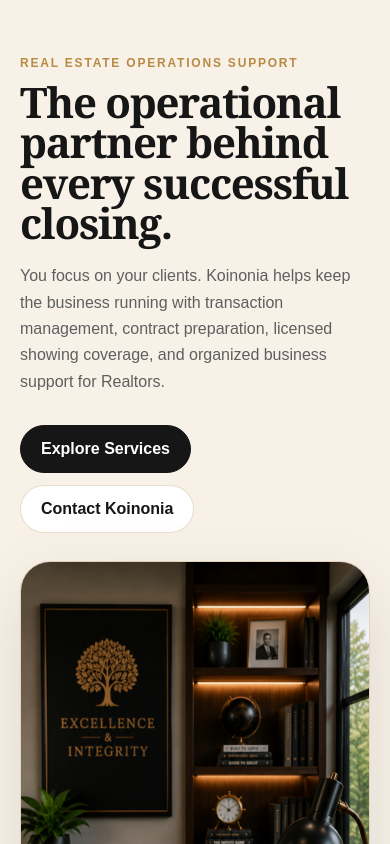
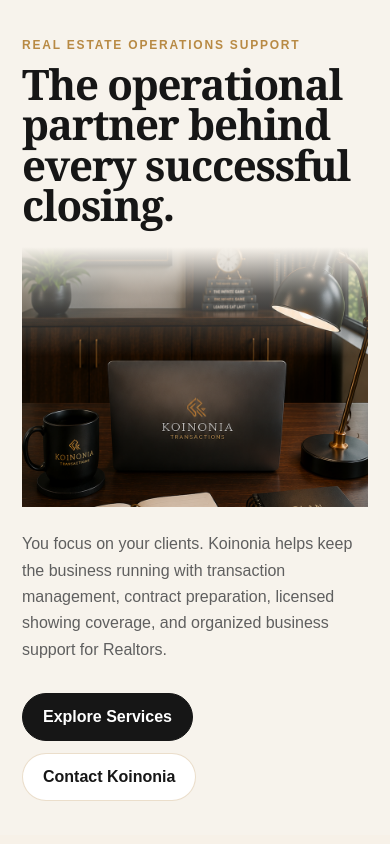
Before and after one commit to KoinoniaTransactions/Reynalds-OS, a Next.js app in the folder apps/web/: page /koinonia in a window 390 px wide. Shown: the top 844 px of the page. Built offline with nearby package versions, Linux system fonts and the light colour scheme.

Commit message:
Add full-bleed Koinonia home hero variant

```diff
--- a/apps/web/components/site/Hero/Hero.tsx
+++ b/apps/web/components/site/Hero/Hero.tsx
@@ -11,6 +11,7 @@ export type HeroProps = {
   visualDesktopSrc?: string;
   visualMobileSrc?: string;
   visualAlt?: string;
+  variant?: "standard" | "fullBleed";
 };
 
 export function Hero({
@@ -23,14 +24,32 @@ export function Hero({
   secondaryHref,
   visualDesktopSrc,
   visualMobileSrc,
-  visualAlt = "Koinonia organized real estate operations workspace"
+  visualAlt = "Koinonia organized real estate operations workspace",
+  variant = "standard"
 }: HeroProps) {
+  const heroClassName =
+    variant === "fullBleed"
+      ? "koinonia-section koinonia-hero full-bleed"
+      : "koinonia-section koinonia-hero";
+
   return (
-    <section className="koinonia-section koinonia-hero">
+    <section className={heroClassName}>
       <div className="koinonia-container koinonia-hero-grid">
-        <div>
+        <div className="koinonia-hero-copy">
           <div className="koinonia-eyebrow">{eyebrow}</div>
           <h1 className="koinonia-title">{title}</h1>
+
+          {visualDesktopSrc ? (
+            <div className="koinonia-hero-mobile-visual">
+              <picture>
+                {visualMobileSrc ? (
+                  <source media="(max-width: 980px)" srcSet={visualMobileSrc} />
+                ) : null}
+                <img src={visualMobileSrc ?? visualDesktopSrc} alt={visualAlt} />
+              </picture>
+            </div>
+          ) : null}
+
           <p className="koinonia-lead">{lead}</p>
 
           <div className="koinonia-actions">
--- a/apps/web/components/site/PageAssemblies/KoinoniaHome.tsx
+++ b/apps/web/components/site/PageAssemblies/KoinoniaHome.tsx
@@ -14,6 +14,7 @@ export function KoinoniaHome() {
         secondaryHref={homeContent.hero.secondaryHref}
         visualDesktopSrc="/assets/images/koinonia/home/home-hero-desktop.png"
         visualMobileSrc="/assets/images/koinonia/home/home-hero-mobile.png"
+        variant="fullBleed"
       />
 
       <TrustPillars />
--- a/packages/design-system/styles.css
+++ b/packages/design-system/styles.css
@@ -605,3 +605,164 @@ h1 {
   justify-content: center;
   margin-top: 22px;
 }
+/* Koinonia full-bleed Home hero variant */
+.koinonia-hero.full-bleed {
+  min-height: 720px;
+  padding: 0;
+  overflow: hidden;
+  background: #f7f3ec;
+}
+
+.koinonia-hero.full-bleed .koinonia-container {
+  width: 100%;
+  max-width: none;
+  margin: 0;
+}
+
+.koinonia-hero.full-bleed .koinonia-hero-grid {
+  width: 100%;
+  min-height: 720px;
+  display: grid;
+  grid-template-columns: 48% 52%;
+  gap: 0;
+  align-items: stretch;
+}
+
+.koinonia-hero.full-bleed .koinonia-hero-copy {
+  align-self: center;
+  position: relative;
+  z-index: 3;
+  padding: 70px 24px 70px max(70px, calc((100vw - 1500px) / 2 + 80px));
+}
+
+.koinonia-hero.full-bleed .koinonia-title {
+  max-width: 600px;
+}
+
+.koinonia-hero.full-bleed .koinonia-lead {
+  max-width: 590px;
+}
+
+.koinonia-hero.full-bleed .koinonia-visual {
+  min-height: 720px;
+  height: 720px;
+  border: 0;
+  border-radius: 0;
+  box-shadow: none;
+  overflow: hidden;
+  background: transparent;
+}
+
+.koinonia-hero.full-bleed .koinonia-visual picture,
+.koinonia-hero.full-bleed .koinonia-visual img {
+  width: 100%;
+  height: 100%;
+  display: block;
+}
+
+.koinonia-hero.full-bleed .koinonia-visual img {
+  object-fit: cover;
+  object-position: center right;
+}
+
+.koinonia-hero.full-bleed .koinonia-visual.has-image::before {
+  content: "";
+  display: block;
+  position: absolute;
+  inset: 0;
+  z-index: 2;
+  pointer-events: none;
+  background: linear-gradient(
+    90deg,
+    #f7f3ec 0%,
+    rgba(247, 243, 236, 0.98) 4%,
+    rgba(247, 243, 236, 0.78) 12%,
+    rgba(247, 243, 236, 0.42) 24%,
+    rgba(247, 243, 236, 0.1) 40%,
+    rgba(247, 243, 236, 0) 58%
+  );
+}
+
+.koinonia-hero.full-bleed .koinonia-visual.has-image::after {
+  display: none;
+}
+
+.koinonia-hero-mobile-visual {
+  display: none;
+}
+
+@media (max-width: 1024px) {
+  .koinonia-hero.full-bleed {
+    min-height: 620px;
+  }
+
+  .koinonia-hero.full-bleed .koinonia-hero-grid {
+    grid-template-columns: 50% 50%;
+    min-height: 620px;
+  }
+
+  .koinonia-hero.full-bleed .koinonia-hero-copy {
+    padding: 50px 22px 50px 40px;
+  }
+
+  .koinonia-hero.full-bleed .koinonia-visual {
+    min-height: 620px;
+    height: 620px;
+  }
+}
+
+@media (max-width: 980px) {
+  .koinonia-hero.full-bleed {
+    min-height: auto;
+  }
+
+  .koinonia-hero.full-bleed .koinonia-hero-grid {
+    display: flex;
+    flex-direction: column;
+    min-height: auto;
+  }
+
+  .koinonia-hero.full-bleed .koinonia-hero-copy {
+    width: 100%;
+    padding: 38px 22px 34px;
+  }
+
+  .koinonia-hero.full-bleed .koinonia-visual {
+    display: none;
+  }
+
+  .koinonia-hero.full-bleed .koinonia-hero-mobile-visual {
+    display: block;
+    width: 100%;
+    height: 260px;
+    overflow: hidden;
+    margin: 22px 0 24px;
+    position: relative;
+  }
+
+  .koinonia-hero.full-bleed .koinonia-hero-mobile-visual::before {
+    content: "";
+    position: absolute;
+    inset: 0;
+    z-index: 2;
+    pointer-events: none;
+    background: linear-gradient(
+      180deg,
+      #f7f3ec 0%,
+      rgba(247, 243, 236, 0.35) 18%,
+      rgba(247, 243, 236, 0) 42%
+    );
+  }
+
+  .koinonia-hero.full-bleed .koinonia-hero-mobile-visual picture,
+  .koinonia-hero.full-bleed .koinonia-hero-mobile-visual img {
+    width: 100%;
+    height: 100%;
+    display: block;
+  }
+
+  .koinonia-hero.full-bleed .koinonia-hero-mobile-visual img {
+    object-fit: cover;
+    object-position: center right;
+  }
+}
```
Also changed, not shown: apps/web/components/site/Hero/COMPONENT.md (+15 -0 lines).
